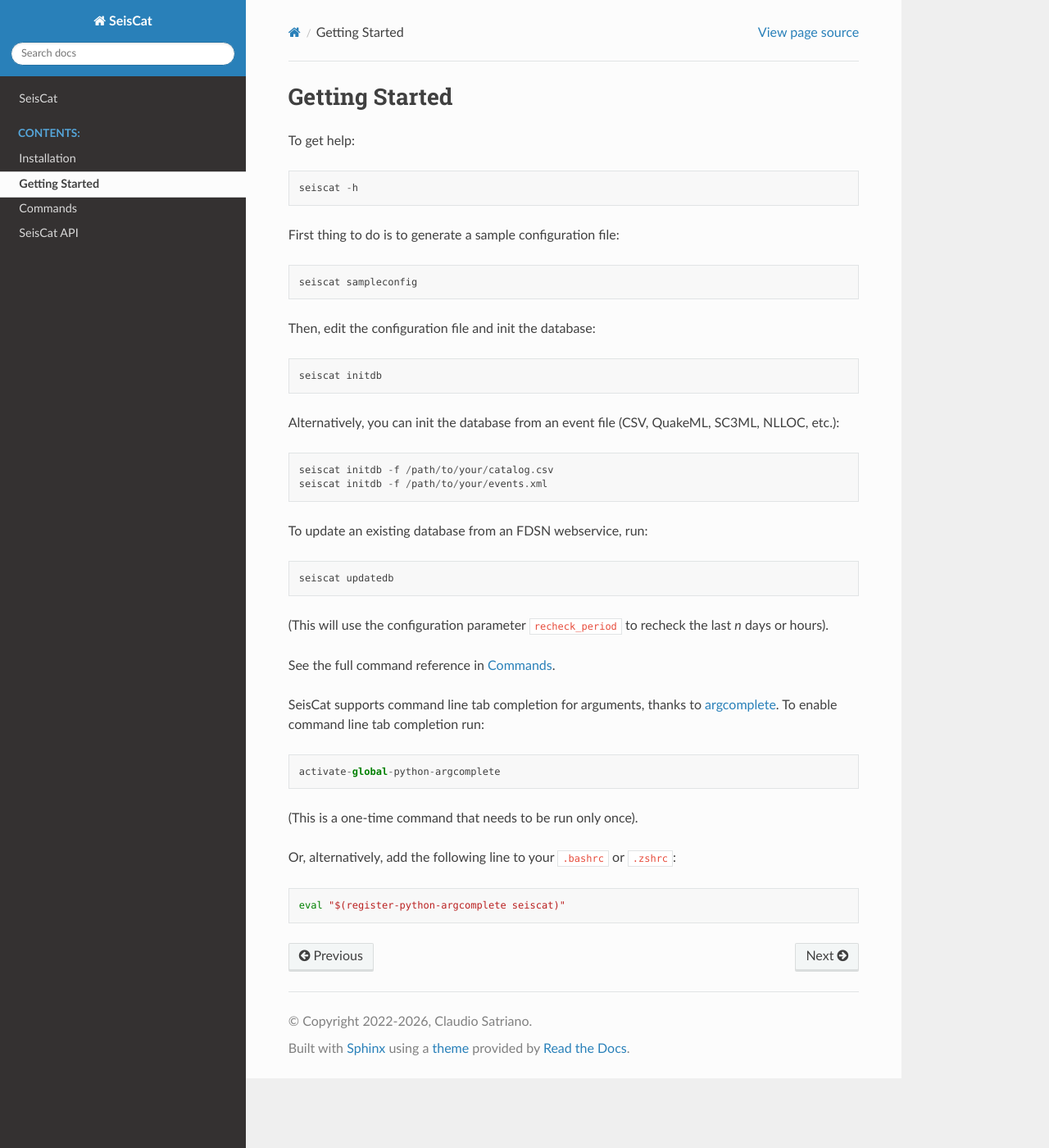
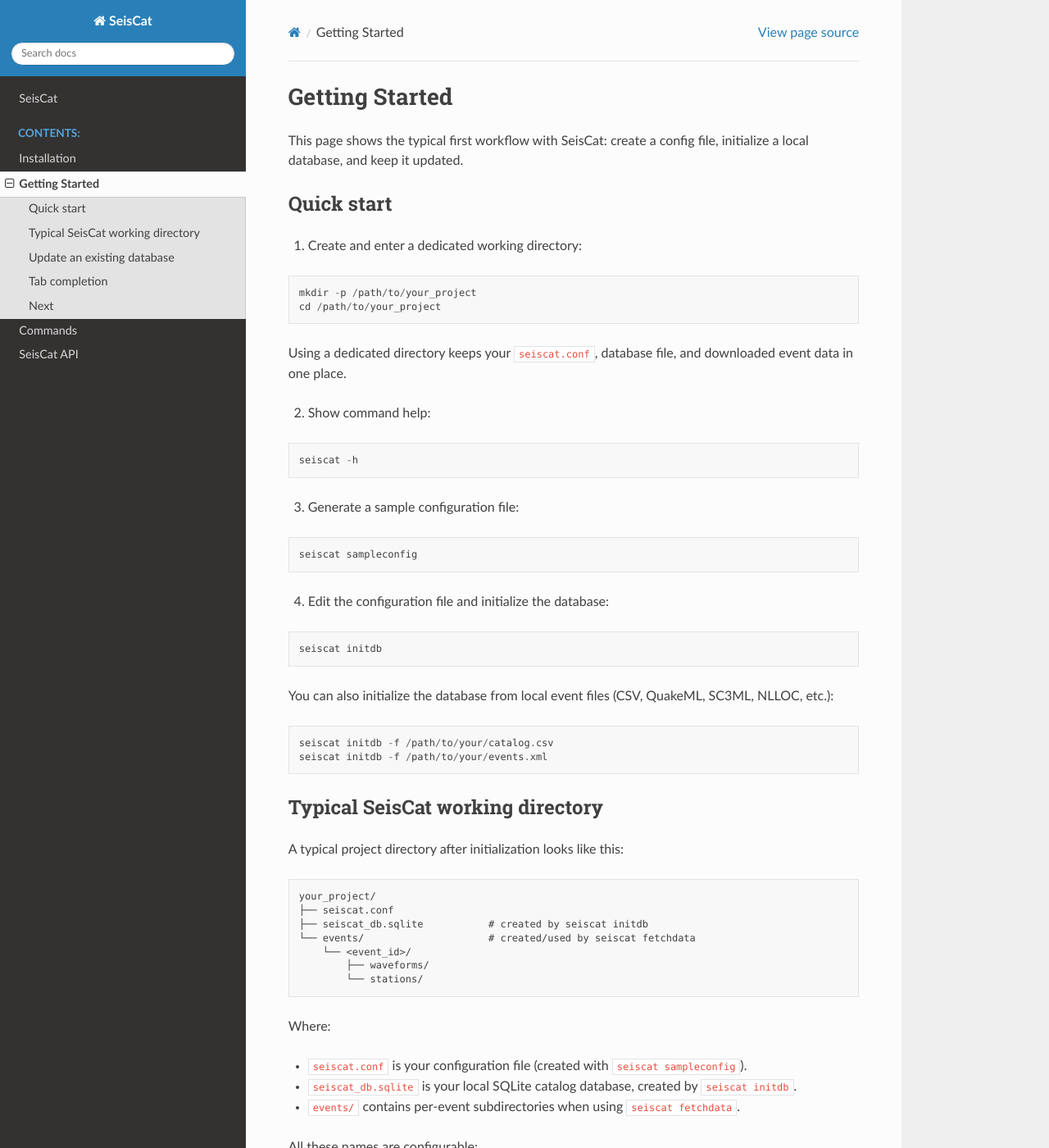
Before and after one commit to SeismicSource/seiscat, a Sphinx documentation site: the page built from docs/getting_started.rst, in a window 1280 px wide and 1400 px high. Shown: the whole window at 82% size. Built offline with Sphinx 7.4.7 and the Read the Docs theme 3.1.0, drawn with Linux system fonts in a browser that asks for light colours; pages that are not in the unit, such as notebooks, are missing from menus; some of the changed text lies outside the part shown.

Commit message:
Improve the getting started guide

```diff
--- a/docs/getting_started.rst
+++ b/docs/getting_started.rst
@@ -1,59 +1,117 @@
 Getting Started
 ===============
 
-To get help:
+This page shows the typical first workflow with SeisCat:
+create a config file, initialize a local database, and keep it updated.
+
+
+Quick start
+-----------
+
+1. Create and enter a dedicated working directory:
+
+.. code-block::
+
+   mkdir -p /path/to/your_project
+   cd /path/to/your_project
+
+Using a dedicated directory keeps your ``seiscat.conf``, database file,
+and downloaded event data in one place.
+
+2. Show command help:
 
 .. code-block::
 
    seiscat -h
 
-
-First thing to do is to generate a sample configuration file:
+3. Generate a sample configuration file:
 
 .. code-block::
 
    seiscat sampleconfig
 
-
-Then, edit the configuration file and init the database:
+4. Edit the configuration file and initialize the database:
 
 .. code-block::
 
    seiscat initdb
 
-
-Alternatively, you can init the database from an event file (CSV, QuakeML,
-SC3ML, NLLOC, etc.):
+You can also initialize the database from local event files
+(CSV, QuakeML, SC3ML, NLLOC, etc.):
 
 .. code-block::
 
-    seiscat initdb -f /path/to/your/catalog.csv
-    seiscat initdb -f /path/to/your/events.xml
+   seiscat initdb -f /path/to/your/catalog.csv
+   seiscat initdb -f /path/to/your/events.xml
 
-To update an existing database from an FDSN webservice, run:
+
+Typical SeisCat working directory
+---------------------------------
+
+A typical project directory after initialization looks like this:
+
+.. code-block:: text
+
+   your_project/
+   ├── seiscat.conf
+   ├── seiscat_db.sqlite           # created by seiscat initdb
+   └── events/                     # created/used by seiscat fetchdata
+       └── <event_id>/
+           ├── waveforms/
+           └── stations/
+
+Where:
+
+- ``seiscat.conf`` is your configuration file (created with
+  ``seiscat sampleconfig``).
+- ``seiscat_db.sqlite`` is your local SQLite catalog database,
+  created by ``seiscat initdb``.
+- ``events/`` contains per-event subdirectories when using
+  ``seiscat fetchdata``.
+
+All these names are configurable:
+
+- Config file path/name: use ``-c/--configfile``
+  (default: ``seiscat.conf``).
+- Database file name: set ``db_file`` in the config file.
+- Event directory name: set ``event_dir`` in the config file.
+- Waveform and station subdirectories: set ``waveform_dir`` and
+  ``station_dir`` in the config file.
+
+
+Update an existing database
+---------------------------
+
+To update an existing database from an FDSN event webservice, run:
 
 .. code-block::
 
    seiscat updatedb
 
+If ``end_time`` is ``None``, SeisCat uses ``recheck_period`` to recheck the
+last *n* days/hours/minutes/seconds.
 
-(This will use the configuration parameter ``recheck_period`` to recheck the
-last *n* days or hours).
 
-See the full command reference in :doc:`commands`.
+Tab completion
+--------------
 
-SeisCat supports command line tab completion for arguments, thanks to
+SeisCat supports shell tab completion through
 `argcomplete <https://kislyuk.github.io/argcomplete/>`__.
-To enable command line tab completion run:
+
+Enable it globally (one-time setup):
 
 .. code-block::
 
-    activate-global-python-argcomplete
+   activate-global-python-argcomplete
 
-(This is a one-time command that needs to be run only once).
-
-Or, alternatively, add the following line to your ``.bashrc`` or ``.zshrc``:
+Or add this line to your ``.bashrc`` or ``.zshrc``:
 
 .. code-block::
 
    eval "$(register-python-argcomplete seiscat)"
+
+
+Next
+----
+
+See the full command reference in :doc:`commands`.
```
